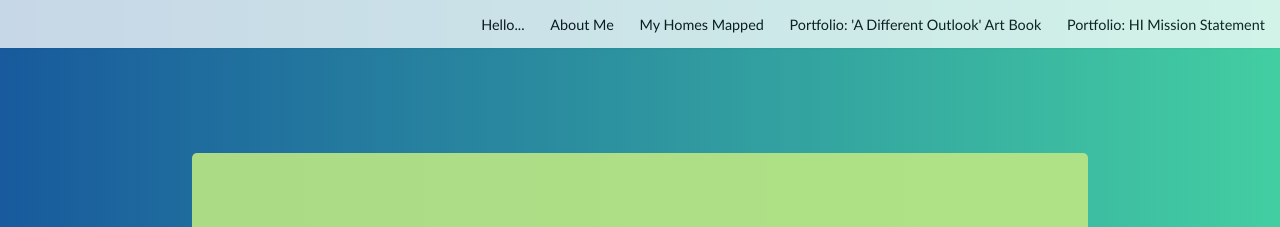
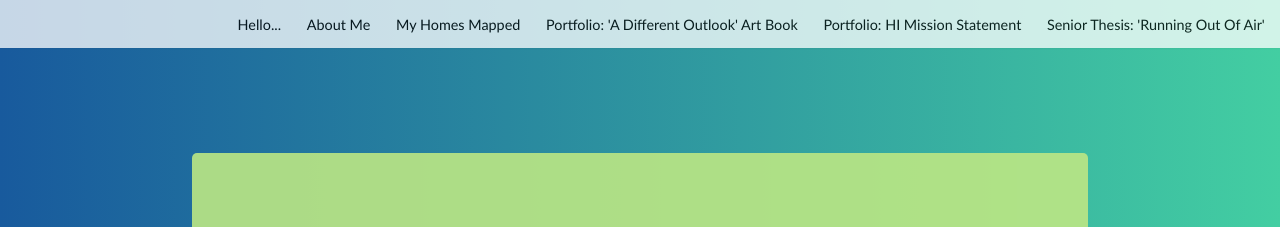
Before and after one commit to kirandel/kirandel.github.io, a plain HTML site: page index.html in a window 1280 px wide. Shown: the top 227 px of the page. Drawn offline with nearby package versions, Linux system fonts and the light colour scheme; a script that the page names is missing.

Commit message:
Update index.html

```diff
--- a/index.html
+++ b/index.html
@@ -32,6 +32,7 @@
 					<li><a href="#top_bar_portfolio">My Homes Mapped</a></li>
 					<li><a href="#portfolio1">Portfolio: 'A Different Outlook' Art Book</a></li>
 					<li><a href="#portfolio2">Portfolio: HI Mission Statement</a></li>
+					<li><a href="#portfolio3">Senior Thesis: 'Running Out Of Air'</a></li>
 				</ul>
 			</nav>
 		</header>
```
